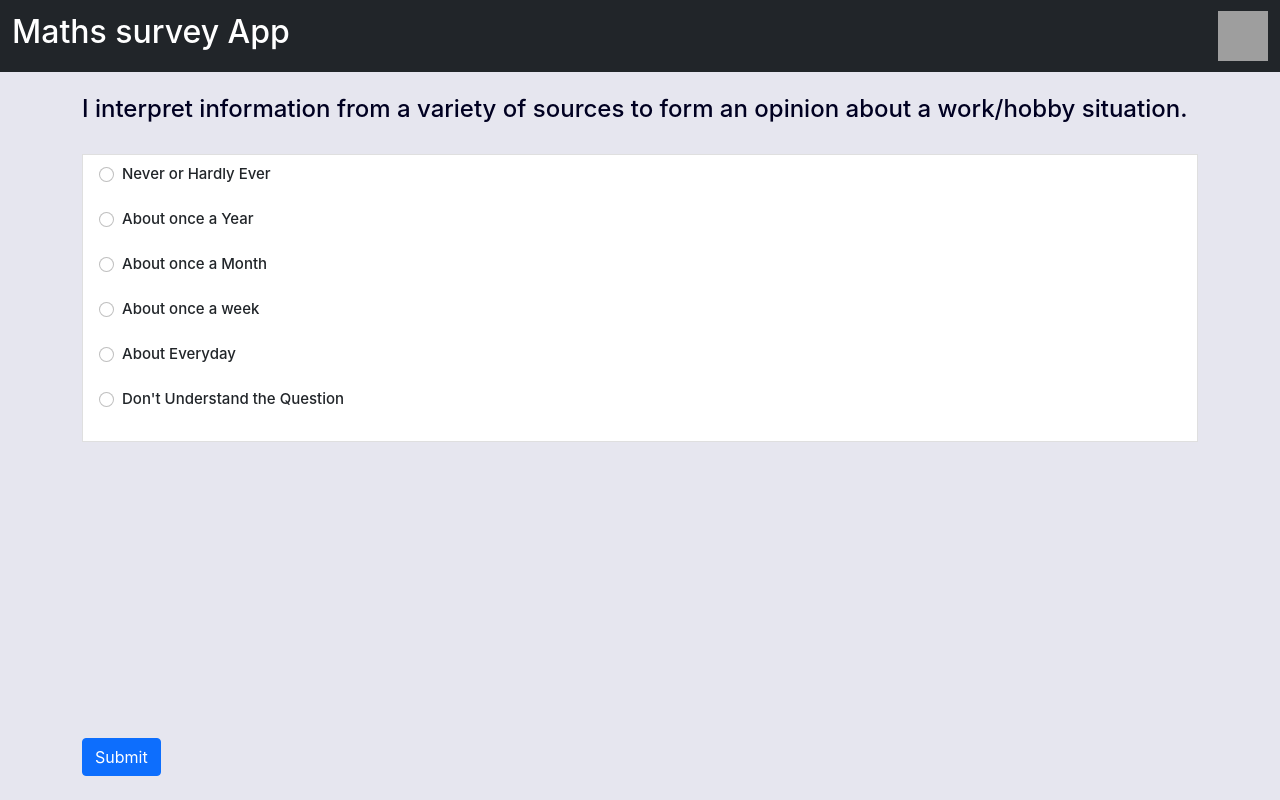
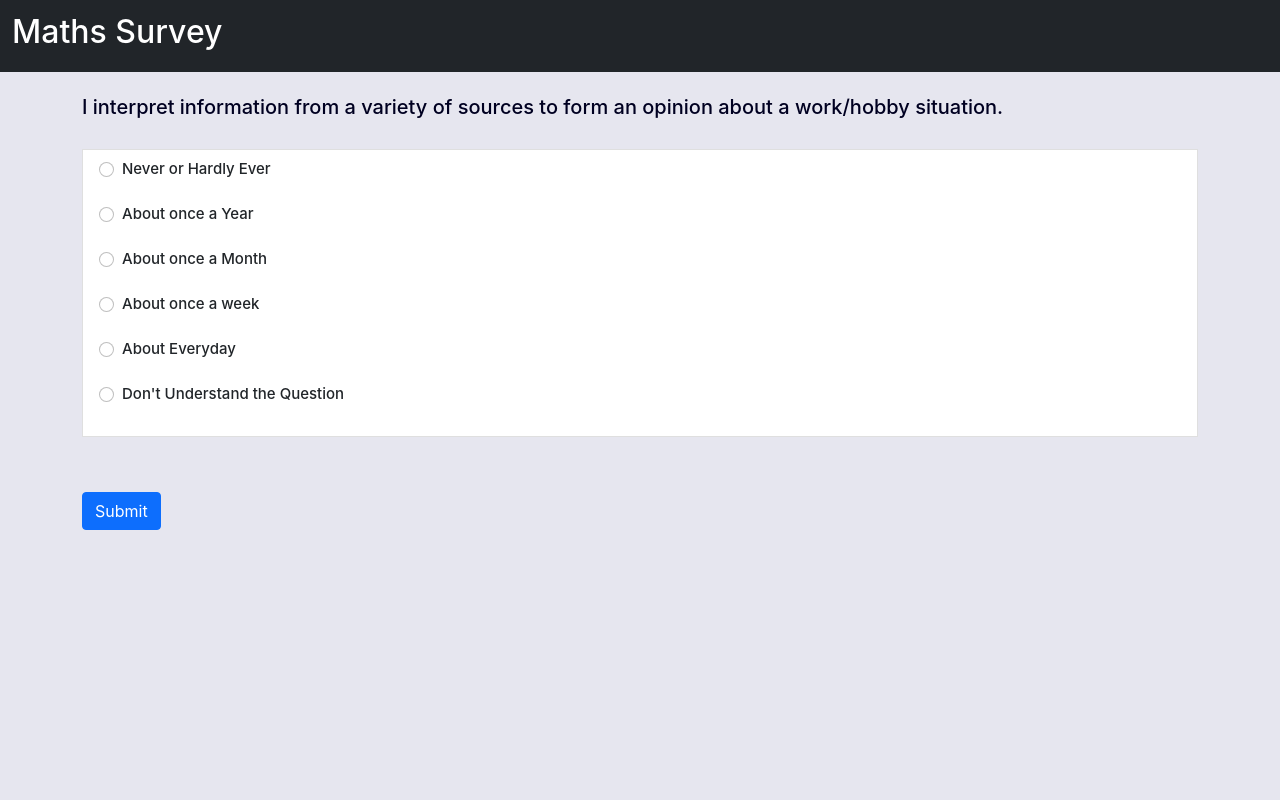
Before and after one commit to fyirass/Maths-Survey-App, a Django app: page /survey?id=1 in a window 1280 px wide. Run offline with Django 4.2, Linux system fonts and the light colour scheme; data comes from the database, SQL or seed files in the repository; both versions use the stored data as it was after the commit; grey boxes are pictures that could not be loaded.

Commit message:
Final version ready for use including CSS and bug fixes

```diff
--- a/survey/templates/base.html
+++ b/survey/templates/base.html
@@ -6,7 +6,7 @@
     <meta charset="UTF-8">
     <meta http-equiv="X-UA-Compatible" content="IE=edge">
     <meta name="viewport" content="width=device-width, initial-scale=1.0">
-    <title>Maths survey App</title>
+    <title>Maths survey</title>
     <!-- CSS only -->
     <link href="https://cdn.jsdelivr.net/npm/bootstrap@5.0.1/dist/css/bootstrap.min.css" rel="stylesheet" integrity="sha384-+0n0xVW2eSR5OomGNYDnhzAbDsOXxcvSN1TPprVMTNDbiYZCxYbOOl7+AMvyTG2x" crossorigin="anonymous">
     <link rel = stylesheet href = "{% static 'css/style.css' %}">
@@ -61,6 +61,24 @@
           transition: .25s ease;
           box-shadow:  inset 0 0 0 2px #00005c;
       }
+      @media only screen and (max-width: 600px) {
+        #sbtn{
+        position: fixed;
+         bottom: 3%;
+
+      }}
+
+      @media only screen and (max-width: 600px) {
+        #fixed {
+        position: fixed;
+        bottom: 22%;
+
+        width: 94%;
+
+      }}
+
+
+
 
       input[type="radio"]:checked + span:before{
           box-shadow: inset 0 0 0 10px #00005c;
@@ -86,9 +104,9 @@
 <body>
     <nav class="navbar navbar-expand-lg navbar-dark bg-dark">
         <div class="container-fluid">
-          <a class="navbar-brand" href="{% url 'index' %}"><h2>Maths survey App</h2></a>
+          <a class="navbar-brand" href="{% url 'index' %}"><h2>Maths Survey</h2></a>
 
-          <a href="{% url 'index' %}"><img src="https://upload.wikimedia.org/wikipedia/commons/thumb/4/4e/Flat_restart_icon.svg/1024px-Flat_restart_icon.svg.png" alt="Description for image" width="50" height="50"></a>
+
 
 
 
--- a/survey/templates/survey.html
+++ b/survey/templates/survey.html
@@ -6,21 +6,21 @@
     <meta charset="UTF-8">
     <meta http-equiv="X-UA-Compatible" content="IE=edge">
     <meta name="viewport" content="width=device-width, initial-scale=1.0">
-
-
 <head>
 <body>
+
 <br>
 
 {% for x in qs %}
-<h4>{{x.question}}</h4>
+<h5>{{x.question}}</h5>
+
 <br>
 
     <form method="POST" action='/survey?id={{id}}'">
 
         {% csrf_token %}
 
-        <ul class="list-group" style="margin:0px">
+        <ul class="list-group" id="fixed" >
 
 
             <label>
@@ -31,7 +31,6 @@
                     <input class="form-check-input me-1" type="radio" name = "radio" value=4 aria-label="..."> About once a week</input><br><br>
                     <input class="form-check-input me-1" type="radio" name = "radio" value=5 aria-label="..."> About Everyday</input><br><br>
                     <input class="form-check-input me-1" type="radio" name = "radio" value=0 aria-label="..."> Don't Understand the Question</input><br><br>
-
                 </li>
             </label>
 
@@ -41,16 +40,18 @@
         <br>
         <br>
 
+
         {% if id == 34 %}
         <submit type="submit" class="btn btn-primary" onclick="location.href='result'"  name="radio">Submit</submit>
 
         {% else %}
-        <input type="submit" class="btn btn-primary" style="position: fixed; bottom: 3%;" >
+        <input type="submit" class="btn btn-primary" id="sbtn" >
 
         {% endif %}
         {% endfor %}
 
     </form>
+
 </body>
 
 {% endblock %}
```
Also changed, not shown: survey/templates/result.html (+13 -22 lines), survey/templates/result2.html (+26 -21 lines), db.sqlite3.
